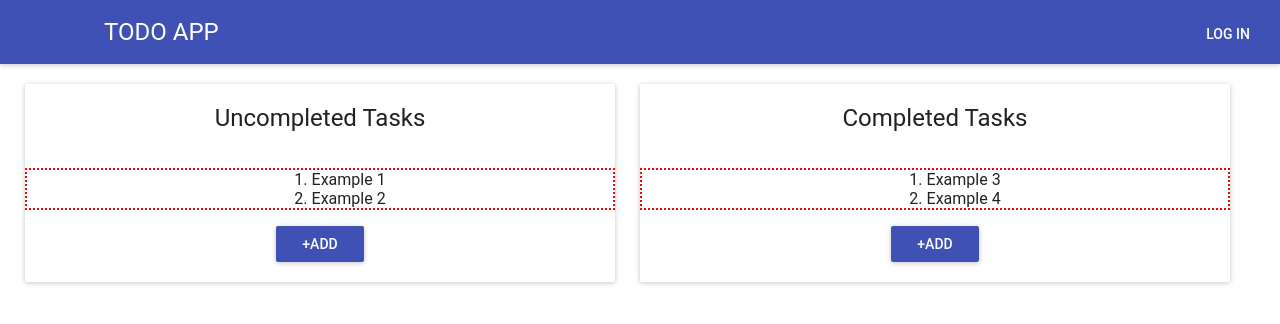
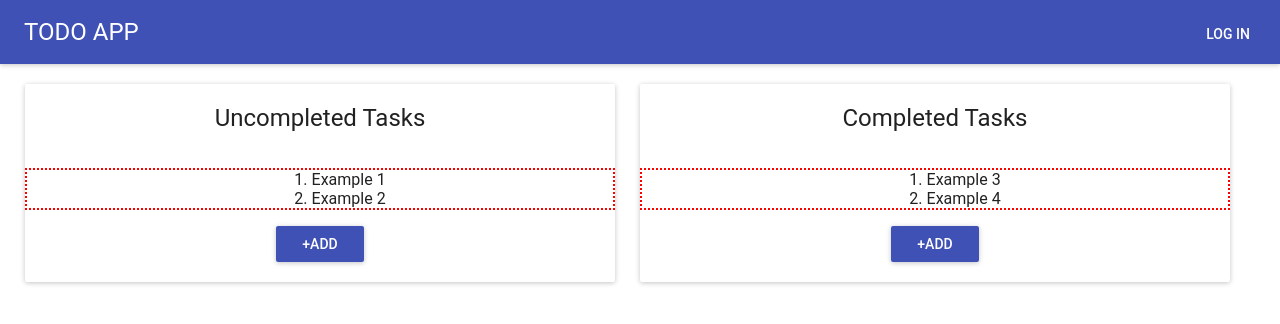
Before and after one commit to jjspetz/project-manager, a React (Create React App) app: page / in a window 1280 px wide. Shown: the top 324 px of the page. Built offline with nearby package versions, Linux system fonts and the light colour scheme; what react-tap-event-plugin would draw is missing.

Commit message:
removed unused left button from app bar

```diff
--- a/src/App.js
+++ b/src/App.js
@@ -34,7 +34,7 @@ class App extends Component {
         <main>
           <AppBar
             title="TODO APP"
-            iconElementLeft={<FlatButton />}
+            showMenuIconButton={false}
             iconElementRight={<FlatButton label="Log in" />}
           />
 
```
